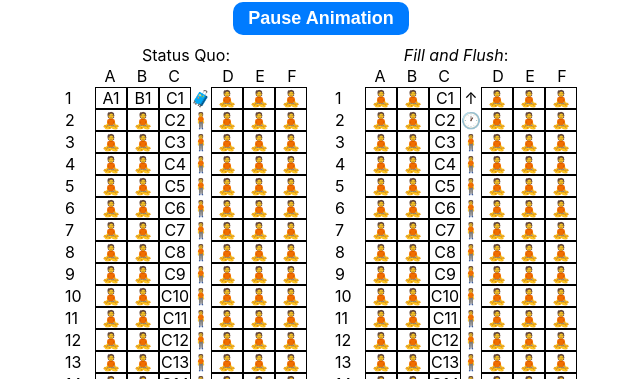
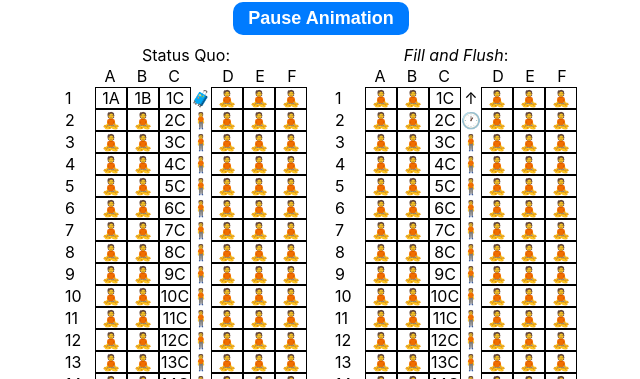
Before and after one commit to josephecombs/fill-flush, a React (Create React App) app: page /simulate in a window 1280 px wide. Both pictures are taken after a click on the button "Run Simulation". Shown: the part 421-800 px from the top of the page, without its empty margins (319-959 px from the left). Built offline with nearby package versions, Linux system fonts and the light colour scheme.

Commit message:
change order of seat number to make it match ROWCOL format of aircraft

```diff
--- a/src/CurrentAnimation.js
+++ b/src/CurrentAnimation.js
@@ -81,7 +81,7 @@ class CurrentAnimation extends Component {
           let aisleTile = 'A';
 
           if (seatLabel !== '||') {
-            const seatKey = `${seatLabel}${rowIndex + 1}`;
+            const seatKey = `${rowIndex + 1}${seatLabel}`;
             displayedSeatKey = <Passenger passenger={plane.seatsHash[seatKey]} deplaningPhase={'seated'}/>;
 
             if (plane.seatsHash[seatKey].statusQuoDeplaningPhase(animationSecond) !== 'seated') {
--- a/src/FutureAnimation.js
+++ b/src/FutureAnimation.js
@@ -74,7 +74,7 @@ class FutureAnimation extends Component {
           let aisleTile = 'A';
 
           if (seatLabel !== '||') {
-            const seatKey = `${seatLabel}${rowIndex + 1}`;
+            const seatKey = `${rowIndex + 1}${seatLabel}`;
             displayedSeatKey = <Passenger passenger={plane.seatsHash[seatKey]} deplaningPhase={'seated'}/>;
 
             if (plane.seatsHash[seatKey].fillAndFlushDeplaningPhase(animationSecond) !== 'seated') {
--- a/src/models/Plane.js
+++ b/src/models/Plane.js
@@ -28,7 +28,7 @@ class Plane {
         this.seats.forEach((row, i) => {
             row.forEach((_, j) => {
                 const isAisleSeat = this.columnLabel(j) === 'C';
-                const seatLabel = `${this.columnLabel(j)}${i + 1}`;
+                const seatLabel = `${i + 1}${this.columnLabel(j)}`;
                 // we can take 10 random samples inside Passenger without overlap. not sure if this is necessary or not. pretty low cost.
                 let curPassenger = new Passenger(isAisleSeat, seatLabel, this.seed + (10 * count));
                 this.seats[i][j] = curPassenger;
```
